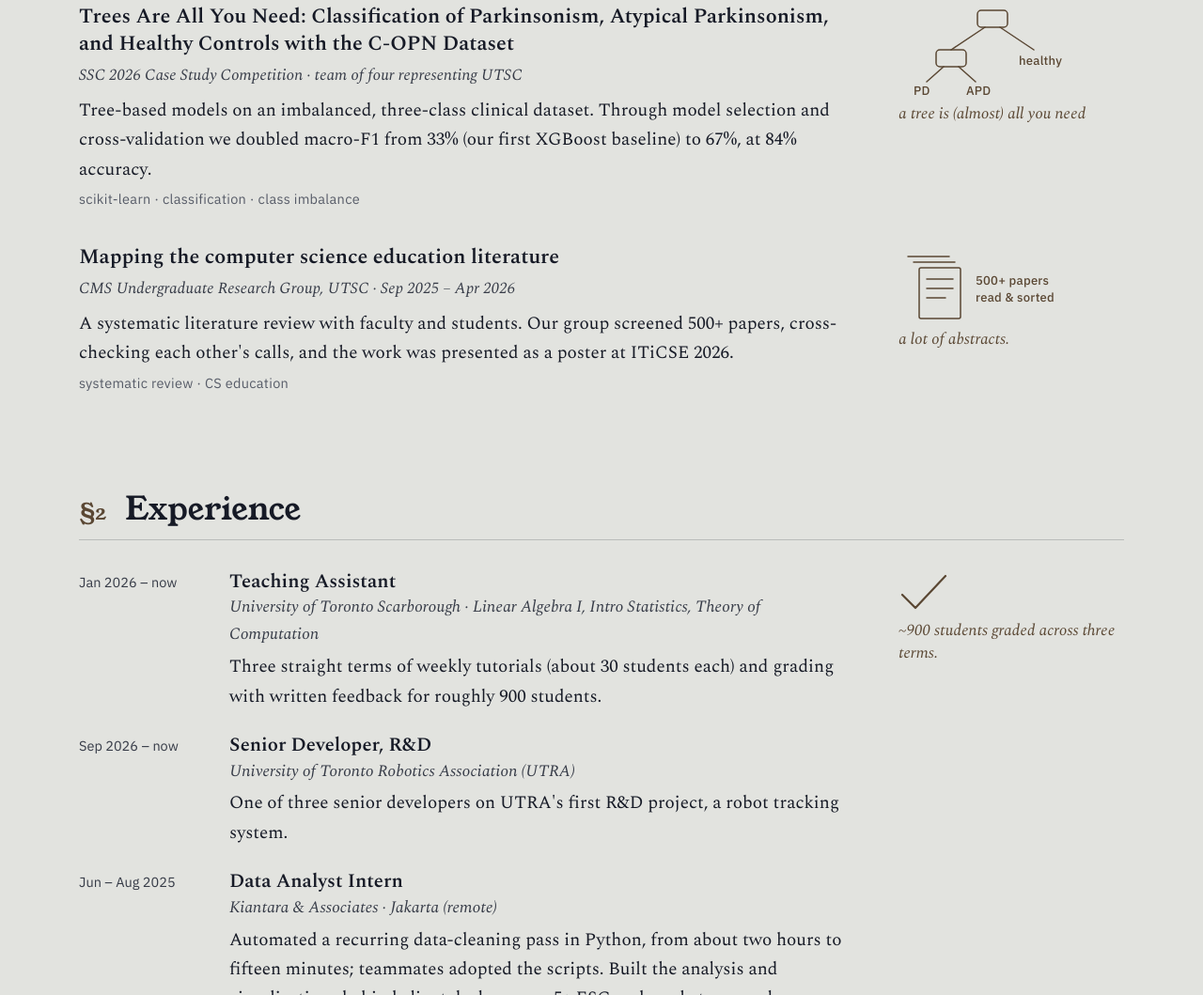
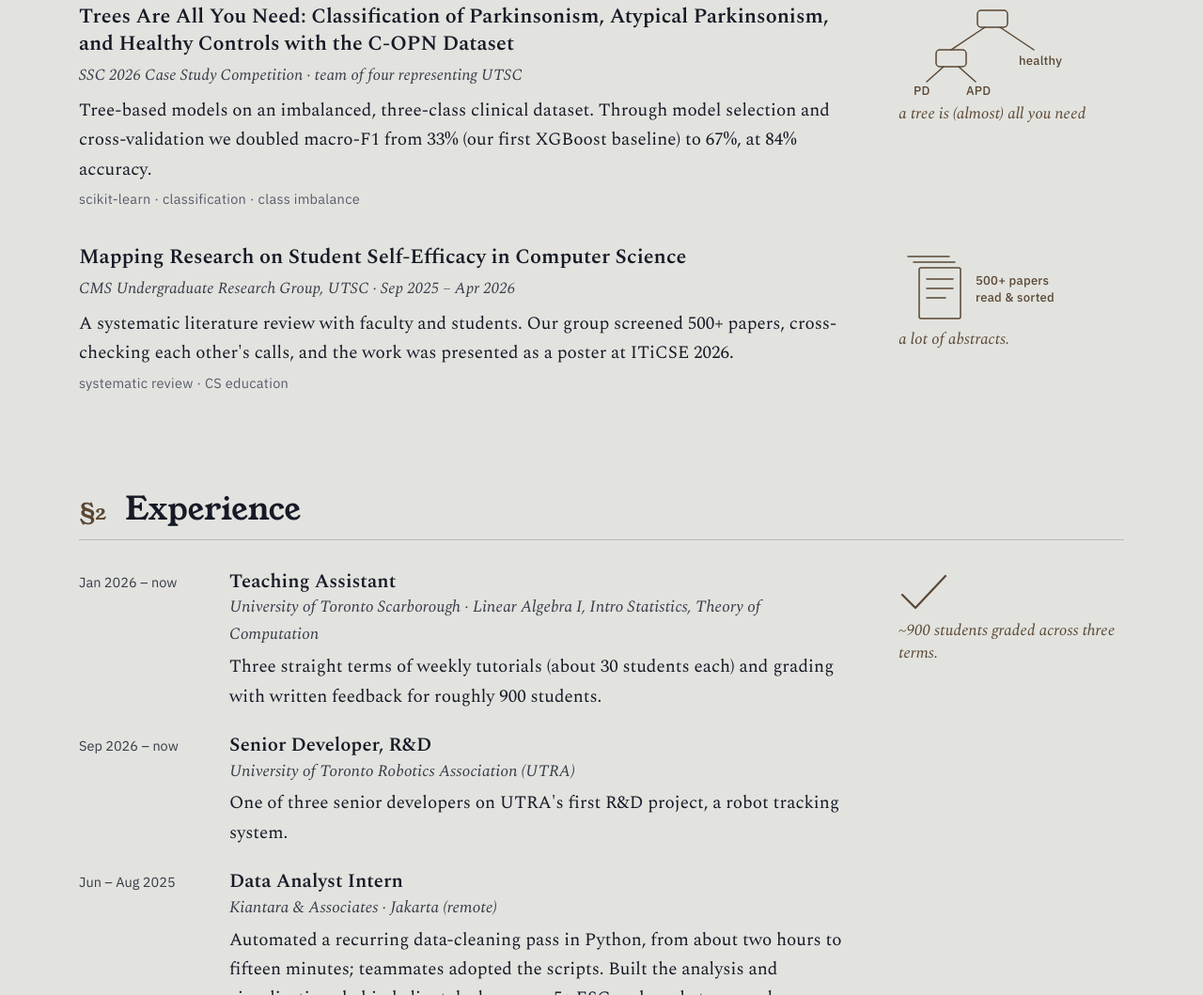
Before and after one commit to kaynaa/kaynaa.github.io, a plain HTML site: page index.html in a window 1280 px wide. Shown: the part 1392-2451 px from the top of the page at 94% size. Drawn offline with nearby package versions, Linux system fonts and the light colour scheme.

Commit message:
fix: content description

```diff
--- a/index.html
+++ b/index.html
@@ -144,7 +144,7 @@
 
       <div class="row entry">
         <div>
-          <h3>Mapping the computer science education literature</h3>
+          <h3>Mapping Research on Student Self-Efficacy in Computer Science</h3>
           <div class="meta">CMS Undergraduate Research Group, UTSC · Sep 2025 – Apr 2026</div>
           <p>A systematic literature review with faculty and students. Our group screened 500+ papers, cross-checking
             each other's calls, and the work was presented as a poster at ITiCSE 2026.</p>
```
